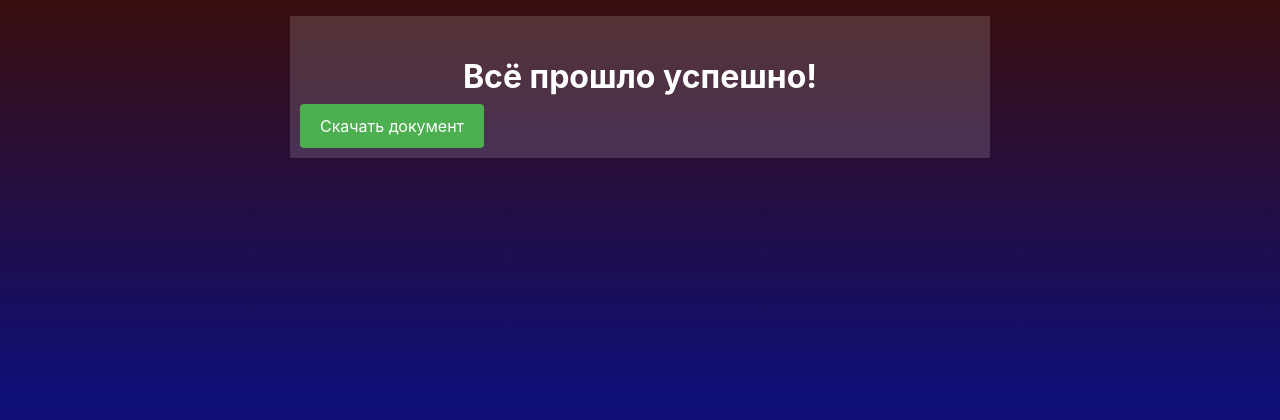
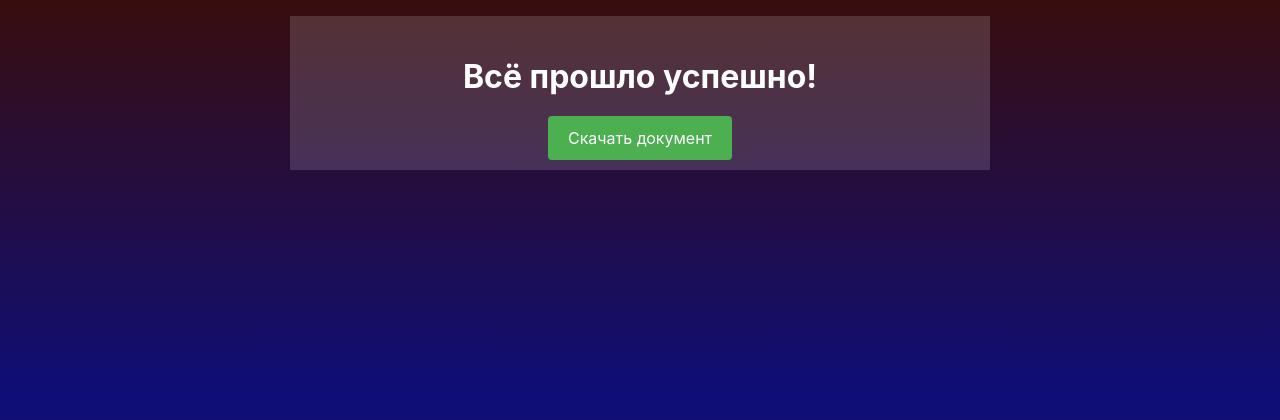
Before and after one commit to MaximOlifiruk/RepGen, a Django app: template src/main/templates/main/end.html in a window 1280 px wide. Shown: the top 420 px of the page. Run offline with Django 4.2, Linux system fonts and the light colour scheme; the template is opened without the code that fills it, so the values that code supplies are empty; some libraries are stand-ins or nearby versions.

Commit message:
Updaterd styles.css file in main app

```diff
--- a/src/main/static/styles.css
+++ b/src/main/static/styles.css
@@ -44,6 +44,12 @@
     margin-top: 2rem;
 }
 
+.center-wrapper {
+    display: flex;
+    justify-content: center;
+    margin-top: 20px;
+}
+
 .download-link {
     display: inline-block;
     padding: 10px 20px;
--- a/src/main/templates/main/end.html
+++ b/src/main/templates/main/end.html
@@ -12,5 +12,7 @@
 
 {% block content %}
 <h2 class="title">Всё прошло успешно! </h2>
-<a href="result_report/result_document.docx" download class="download-link">Скачать документ</a>
+<div class="center-wrapper">
+    <a href="result_report/result_document.docx" download class="download-link">Скачать документ</a>
+</div>
 {% endblock content %}
```
Also changed, not shown: 1 other file.
